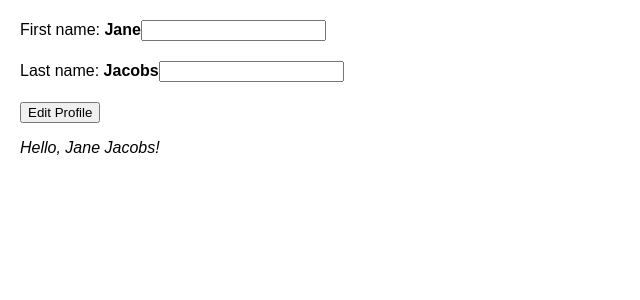
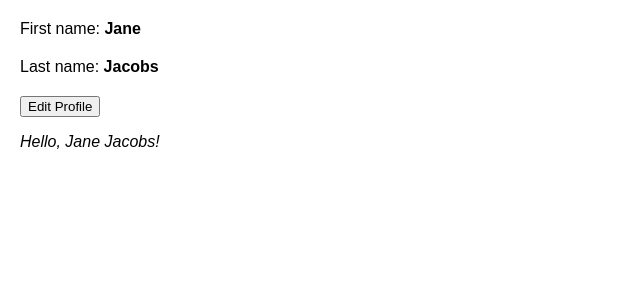
Before and after one commit to syureu/solid-octo-rotary-phone, a React (Create React App) app in the folder 4. Managing State/1. Reacting to Input with State/src/: page / in a window 1280 px wide. Shown: the top 300 px of the page, without its empty margins (0-640 px from the left). Built offline with nearby package versions, Linux system fonts and the light colour scheme.

Commit message:
Reacting to Input with State Challenge 2 of 3: Profile editor
solve

```diff
--- a/4. Managing State/1. Reacting to Input with State/src/App.js
+++ b/4. Managing State/1. Reacting to Input with State/src/App.js
@@ -1,19 +1,52 @@
 import React from "react";
 
+import { useState } from "react";
+
 export default function EditProfile() {
+  let [firstName, setFirstName] = useState("Jane");
+  let [lastName, setLastName] = useState("Jacobs");
+  let [isInputMode, setInputMode] = useState(false);
+
+  function handleButtonClick(e) {
+    e.preventDefault();
+    setInputMode(!isInputMode);
+  }
+
+  function handleFirstNameInputOnchange(e) {
+    e.preventDefault();
+    setFirstName(e.target.value);
+  }
+
+  function handleLastNameInputOnchange(e) {
+    e.preventDefault();
+    setLastName(e.target.value);
+  }
+
   return (
     <form>
       <label>
-        First name: <b>Jane</b>
-        <input />
+        First name:{" "}
+        {isInputMode ? (
+          <input value={firstName} onChange={handleFirstNameInputOnchange} />
+        ) : (
+          <b>{firstName}</b>
+        )}
       </label>
       <label>
-        Last name: <b>Jacobs</b>
-        <input />
+        Last name:{" "}
+        {isInputMode ? (
+          <input value={lastName} onChange={handleLastNameInputOnchange} />
+        ) : (
+          <b>{lastName}</b>
+        )}
       </label>
-      <button type="submit">Edit Profile</button>
+      <button type="submit" onClick={handleButtonClick}>
+        Edit Profile
+      </button>
       <p>
-        <i>Hello, Jane Jacobs!</i>
+        <i>
+          Hello, {firstName} {lastName}!
+        </i>
       </p>
     </form>
   );
```
Also changed, not shown: 1 other file (tests, documents, lock files or other folders).
